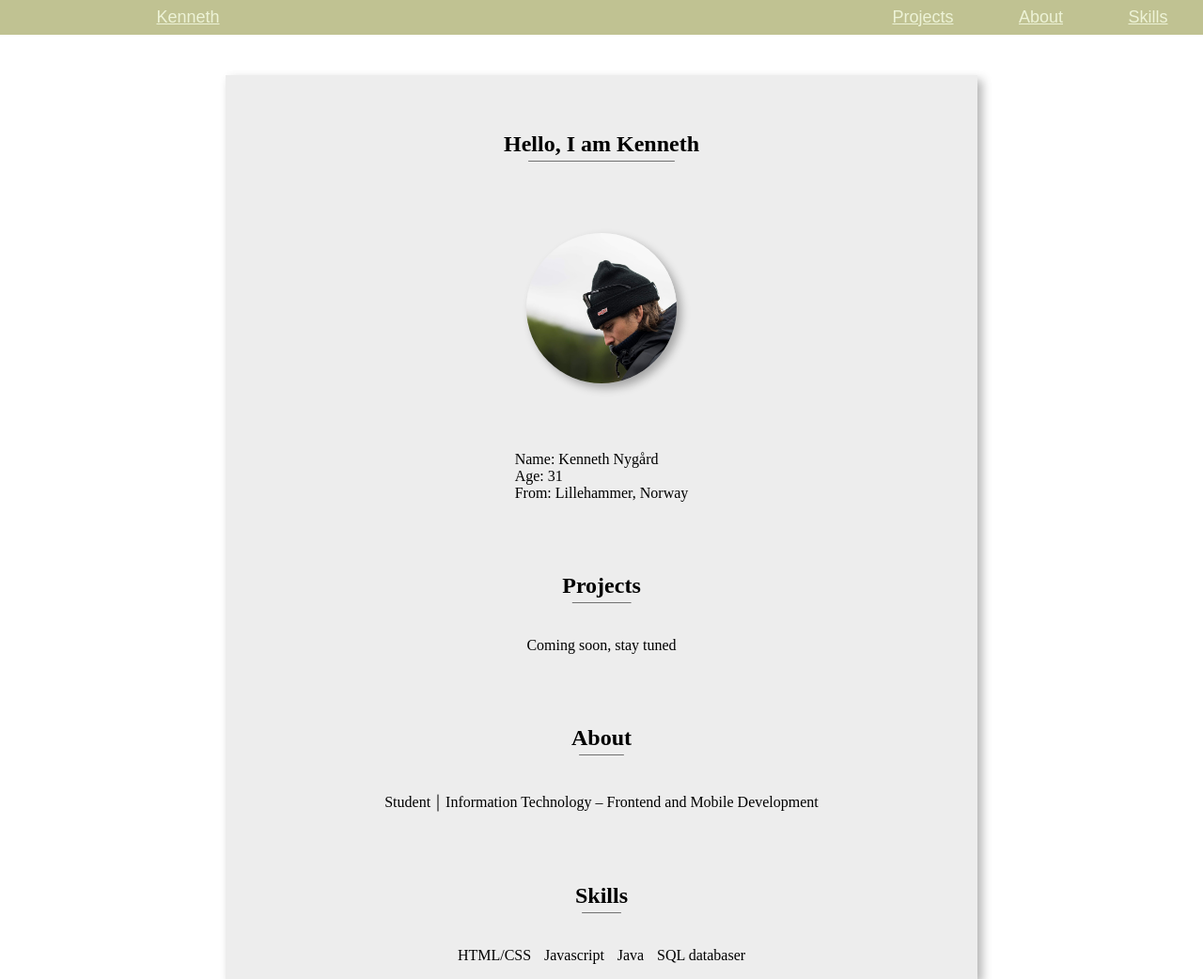
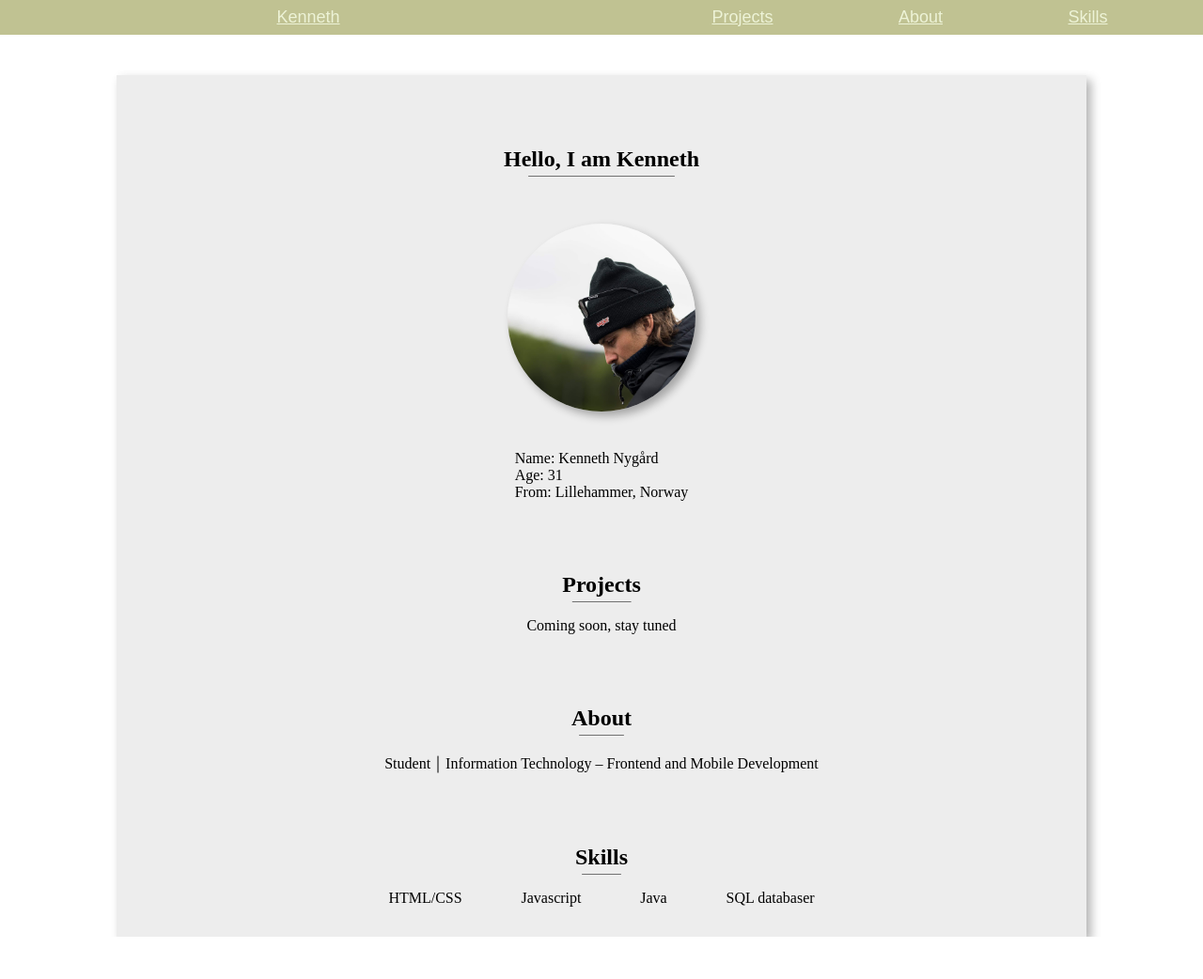
Before and after one commit to kelsolini/min-nettside, a plain HTML site: page index.html in a window 1280 px wide. Shown: the whole page at 94% size. After the commit the page ends 997 px from the top, so only its background shows below. Drawn offline with Linux system fonts and the light colour scheme.

Commit message:
Endret fra vh til px

```diff
--- a/styles.css
+++ b/styles.css
@@ -1,6 +1,6 @@
 html, body {
-  position: relative;
   margin: 0;
+  padding: 0;
   scroll-behavior: smooth;
 }
 
@@ -22,7 +22,7 @@ html, body {
   display: flex;
   justify-content: space-evenly;
   align-items: center;
-  width: 30%; /* Make them take full width */
+  flex: 1;
   text-align: center;
   gap: 3vh;
 }
@@ -31,8 +31,11 @@ html, body {
   cursor: pointer;
   font-size: 18px;
   white-space: nowrap;
+  font-family: sans-serif;
+  color: rgb(237, 243, 215);
 }
 
+/* Responsiv header */
 @media (max-width: 768px) {
   .header {
     flex-direction: column;
@@ -40,7 +43,6 @@ html, body {
     text-align: center;
   }
   .l-header, .r-header {
-    display: flex;
     justify-content: center;
     width: 100%;
   }
@@ -49,6 +51,7 @@ html, body {
   }
 }
 
+/* Fikset container */
 .container {
   margin-top: 5vh;
   display: flex;
@@ -58,51 +61,46 @@ html, body {
 }
 
 .main-container {
-  position: absolute;
-  left: 50%;
-  top: 10vh;
-  width: 100vh;
+  margin: 10vh auto 0 auto; /* midtstill uten absolute posisjonering */
+  width: 100%;
+  max-width: 1000px; /* valgfritt for store skjermer */
   box-shadow: 5px 5px 10px rgba(0, 0, 0, 0.3);
   background-color: rgba(0, 0, 0, 0.072);
-  align-items: center;
-  transform: translate(-50%);
-  z-index: 1;
-}
-
-.header-btn {
-  font-family: sans-serif;
-  color: rgb(237, 243, 215);
+  padding: 1rem;
 }
 
 .img-kenneth {
-  width: 20vh;
+  width: 200px;
+  max-width: 80%;
   border-radius: 50%;
-  margin: 7vh;
+  margin-top: 50px;
+  margin-bottom: 25px;
   box-shadow: 5px 5px 10px rgba(0, 0, 0, 0.3);
 }
 
 .p-skills {
-  width: 40vh;
+  width: 100%;
+  max-width: 500px;
   display: flex;
-  flex-direction: row;
+  flex-wrap: wrap;
   align-items: center;
   justify-content: space-around;
+  gap: 1rem;
 }
 
 @media (max-width: 600px) {
   .p-skills {
-    width: 90vh;           /* bredere for mobil */
-    flex-direction: column; /* stable elementene vertikalt */
+    flex-direction: column;
     justify-content: center;
-    gap: 1rem;             /* litt avstand mellom elementene */
+    gap: 1rem;
   }
 }
 
-/* Bør vurdere om jeg skal ha en egen classe for h2 overskrifter på siden senere. */
+/* h2 med linje under */
 h2 {
   position: relative;
   display: inline-block;
-  margin-bottom: 20px;
+  margin-bottom: 0px;
   padding-bottom: 5px;
 }
 
```
